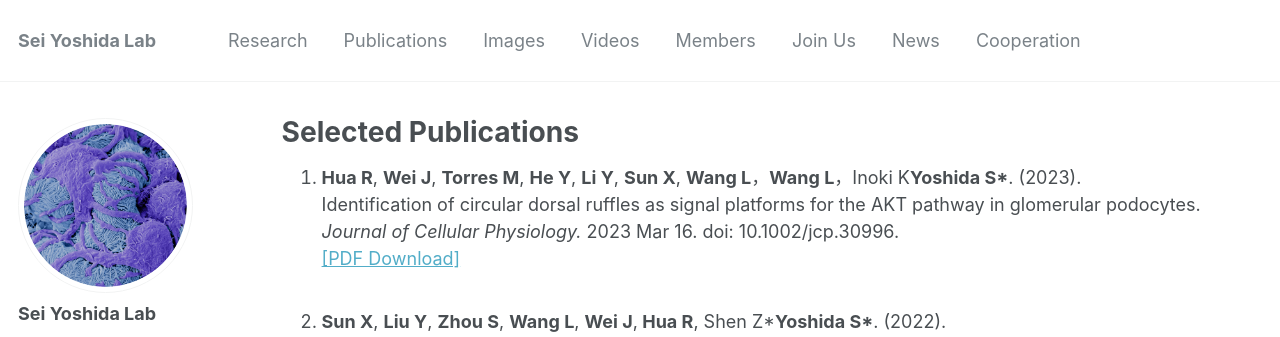
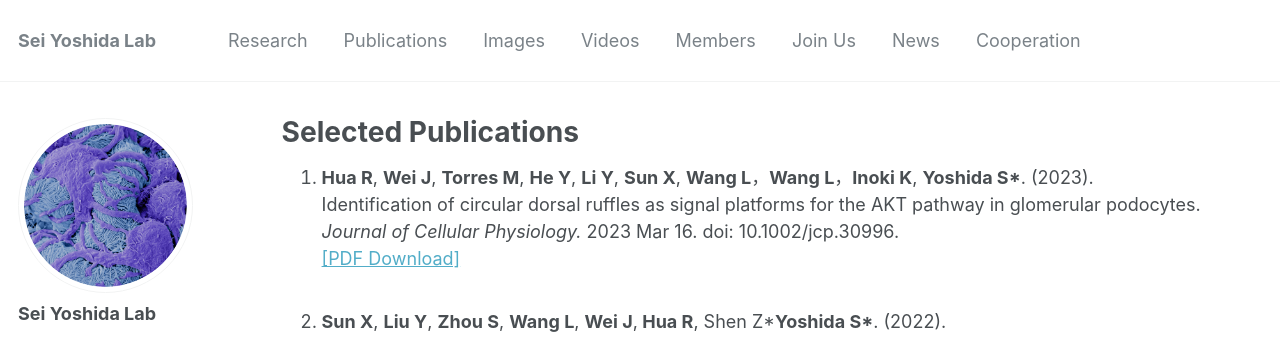
Before and after one commit to seiyoshida-lab/seiyoshida-lab.github.io, a Jekyll site: the page built from _pages/publications.md, in a window 1280 px wide and 900 px high. Shown: the top 337 px of the window. Built offline with Jekyll 4.4.1, drawn with Linux system fonts in a browser that asks for light colours; some web fonts are replaced.

```diff
--- a/_pages/publications.md
+++ b/_pages/publications.md
@@ -8,7 +8,7 @@ author_profile:
 
 <ul style="list-style-type: decimal;">
 
-  <li><B>Hua R</B>, <B>Wei J</B>, <B>Torres M</B>, <B>He Y</B>, <B>Li Y</B>, <B>Sun X</B>, <B>Wang L</B>，<B>Wang L</B>，Inoki K<B>Yoshida S*</B>. (2023).<br>
+  <li><B>Hua R</B>, <B>Wei J</B>, <B>Torres M</B>, <B>He Y</B>, <B>Li Y</B>, <B>Sun X</B>, <B>Wang L</B>，<B>Wang L</B>，<B>Inoki K</B>, <B>Yoshida S*</B>. (2023).<br>
  Identification of circular dorsal ruffles as signal platforms for the AKT pathway in glomerular podocytes. <br>
  <i>Journal of Cellular Physiology. </i>2023 Mar 16. doi: 10.1002/jcp.30996.<br>
    <a href="../files/2023 JCP.pdf">[PDF Download]</a><br><br></li>
```
